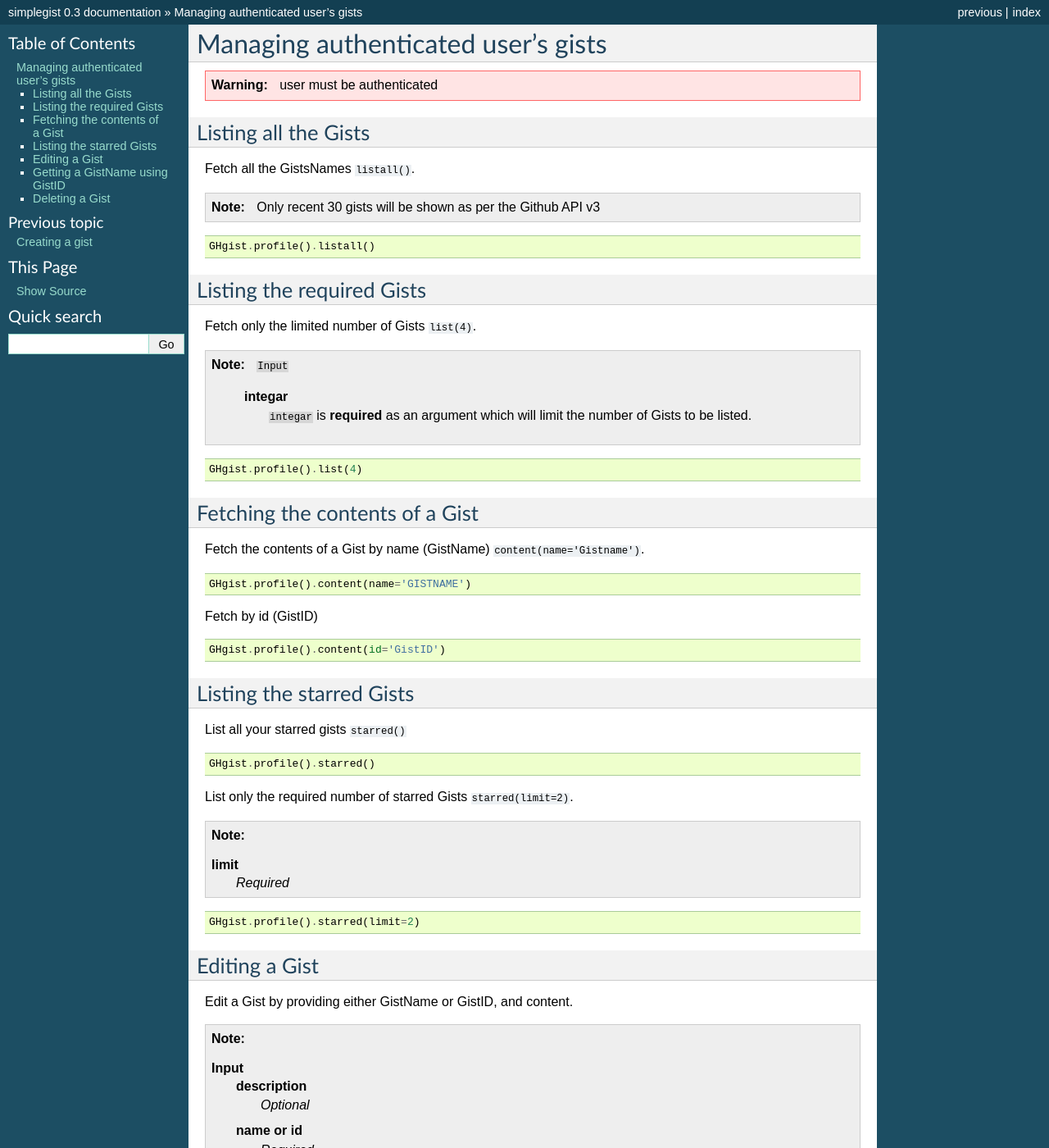
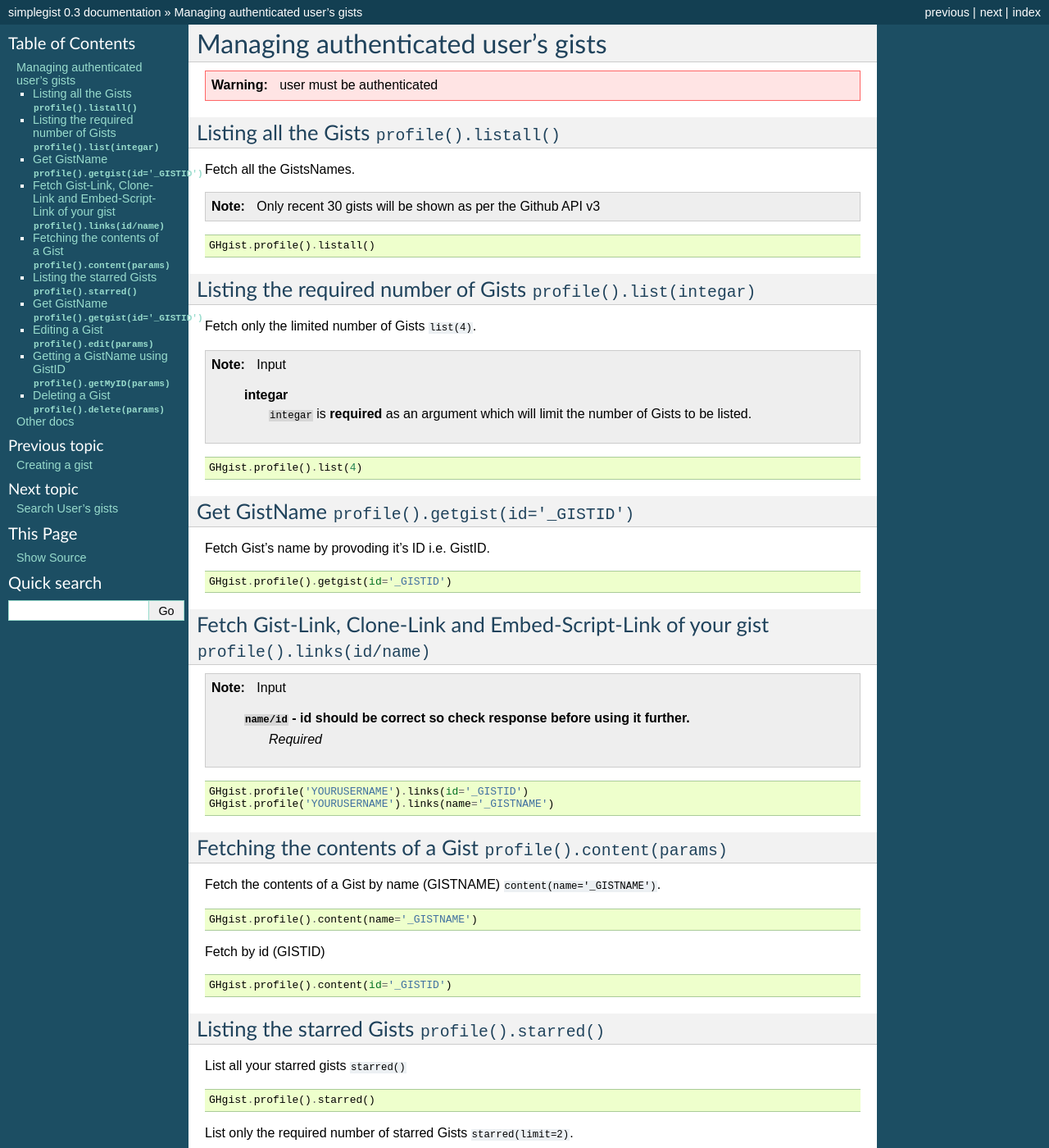
Before and after one commit to softvar/simplegist, a Sphinx documentation site: the page built from docs/manage.rst, in a window 1280 px wide and 1400 px high. Shown: the whole window at 82% size. Built offline with Sphinx 7.4.7, drawn with Linux system fonts in a browser that asks for light colours; pages that are not in the unit, such as notebooks, are missing from menus; some of the changed text lies outside the part shown.

Commit message:
redefined docs with full coverage

```diff
--- /dev/null
+++ b/docs/comments.rst
@@ -0,0 +1,120 @@
+GistAPI for Comments Section
+============================
+
+
+Listing all the comments on your Gists ``comments().listall(params)``
+---------------------------------------------------------------------
+
+List all the contents of comments made on a single Gist by providing the GistName/GistID and USERNAME if the gist is not yours.
+
+.. note::
+
+	Input
+		``user`` - for listing out the comments on a Gist of *some* user.
+			Optional
+
+Fetch all the comments on a Gist ``listall(name='*gistname*')`` ``listall(id='*gistid*')``.
+
+.. code-block:: python
+
+	# listing comments on your gist = *GISTNAME*
+	GHgist.comments().listall(name='GISTNAME')
+
+.. code-block:: python
+
+	# listing comments on a gist of user = *GITHUBUSERNAME*
+	GHgist.comments().listall(user='GITHUBUSERNAME', name='GISTNAME')
+
+Fetch a single comment on a Gist ``comments().get(params)``
+-----------------------------------------------------------
+
+Fetch any comment's contents just by providing it's GistName/GistID along with the CommentID.
+
+.. note::
+
+	Input
+
+		``name/id`` - GistName/GistID
+			*Required*
+		``commentid`` - commentid of a comment
+			*Required*
+
+.. code-block:: python
+
+	GHgist.comments().get(name='bootstrap-min.css', commentid='862438')
+
+Post/Create a comment on a Gist ``comments().create(params)``
+-------------------------------------------------------------
+
+Post a comment on a Gist providing GistName/GistID, BODY of Comment and USERNAME.
+Commenting on your own Gist doesn't require USERNAME as an argument.
+
+.. note::
+
+	Input
+
+		``name/id`` - GistName/GistID
+			*Required*
+		``body`` - contents of a comment to be posted
+			*Required*
+		``user`` - comment on a Github user's gist
+			*Optional* if commenting on your Gist only
+			*Required* if commenting on others Gist
+
+.. code-block:: python
+
+	# commenting on your own Gist with id='*GISTID*' and body='*CONTENTS_OF_COMMENT*'
+	GHgist.comments().create(id='5948962', body='hello')
+
+	# commenting on Github user = '*USERNAME*' with name='*GISTNAME*' with body='*CONTENTS_OF_COMMENT*'
+	GHgist.comments().create(user='caspyin',name='curl.md', body='very helpful')
+
+Edit a comment on a Gist ``comments().edit(params)``
+----------------------------------------------------
+
+Edit Body of any comment on a Gist by providing GistName/GistID, commentID, BODY to be edited and USERNAME (if the Gist is not yours).
+
+.. note::
+
+	Input
+		name/id - GistName/GistID
+			*Required*
+		commentid - commentid of a comment
+			*Required*
+		body - contents of a comment to be posted
+			*Required*
+		user - comment on a Github user's gist
+			*Optional* if commenting on your Gist only
+			*Required* if commenting on others Gist
+
+.. code-block:: python
+
+	GHgist.comments().edit(name='bootstrap-min.css', commentid='862438',body='heya! world')
+
+Delete a comment on a GIst ``comments().delete(params)``
+--------------------------------------------------------
+
+Delete any comment you have made on a Gist by provoding GistName/GistID along with commentID.
+
+.. warning::
+	user must be authenticated
+
+.. note::
+
+	Input
+		name/id - GistName/GistID
+			*Required*
+		commentid - commentid of a comment
+			*Required*
+
+.. code-block:: python
+
+	GHgist.comments().delete(name='bootstrap-min.css', commentid='862454')
+
+Other docs
+==========
+
+* :doc:`index`
+* :doc:`create`
+* :doc:`manage`
+* :doc:`searching`
--- a/docs/manage.rst
+++ b/docs/manage.rst
@@ -1,15 +1,15 @@
 Managing authenticated user's gists
-==================================
+===================================
 
 .. warning::
 
 	user must be authenticated
 
 
-Listing all the Gists
----------------------
+Listing all the Gists ``profile().listall()``
+---------------------------------------------
 
-Fetch all the GistsNames ``listall()``.
+Fetch all the GistsNames.
 
 .. note::
 
@@ -19,14 +19,14 @@ Fetch all the GistsNames ``listall()``.
 
 	GHgist.profile().listall()
 
-Listing the required Gists
---------------------------
+Listing the required number of Gists ``profile().list(integar)``
+----------------------------------------------------------------
 
 Fetch only the limited number of Gists ``list(4)``.
 
 .. note::
 
-	``Input``
+	Input
 
 		integar
 			``integar`` is **required** as an argument which will limit the number of Gists to be listed.
@@ -35,23 +35,47 @@ Fetch only the limited number of Gists ``list(4)``.
 
 	GHgist.profile().list(4)
 
-Fetching the contents of a Gist
--------------------------------
+Get GistName ``profile().getgist(id='_GISTID')``
+------------------------------------------------
 
-Fetch the contents of a Gist by name (GistName) ``content(name='Gistname')``.
+Fetch Gist's name by provoding it's ID i.e. GistID.
 
 .. code-block:: python
 
-	GHgist.profile().content(name='GISTNAME')
+	GHgist.profile().getgist(id='_GISTID')
 
-Fetch by id (GistID)
+Fetch Gist-Link, Clone-Link and Embed-Script-Link of your gist ``profile().links(id/name)``
+-------------------------------------------------------------------------------------------
+
+.. note::
+
+	Input
+
+		``name/id`` - id should be correct so check response before using 				 	  it further.
+			*Required*
 
 .. code-block:: python
 
-	GHgist.profile().content(id='GistID')
+	GHgist.profile('YOURUSERNAME').links(id='_GISTID')
+	GHgist.profile('YOURUSERNAME').links(name='_GISTNAME')
 
-Listing the starred Gists
--------------------------
+Fetching the contents of a Gist ``profile().content(params)``
+-------------------------------------------------------------
+
+Fetch the contents of a Gist by name (GISTNAME) ``content(name='_GISTNAME')``.
+
+.. code-block:: python
+
+	GHgist.profile().content(name='_GISTNAME')
+
+Fetch by id (GISTID)
+
+.. code-block:: python
+
+	GHgist.profile().content(id='_GISTID')
+
+Listing the starred Gists ``profile().starred()``
+-------------------------------------------------
 
 List all your starred gists ``starred()``
 
@@ -63,59 +87,77 @@ List only the required number of starred Gists ``starred(limit=2)``.
 
 .. note::
 
-	**limit**
+	``limit``
 		*Required*
 
 .. code-block:: python
 
 	GHgist.profile().starred(limit=2)
 
-Editing a Gist
---------------
+Get GistName ``profile().getgist(id='_GISTID')``
+------------------------------------------------
+
+Fetch any of your Gist's name by provoding it's ID i.e. GISTID.
+
+.. code-block:: python
+
+	GHgist.profile().getgist(id='_GistID')
+
+Editing a Gist ``profile().edit(params)``
+-----------------------------------------
 
 Edit a Gist by providing either GistName or GistID, and content.
 
 .. note::
 
 	Input
-		description
+
+		``description``
 			*Optional*
-		name or id
+		``name/id``
 			*Required*
-		content
+		``content``
 			*Required*
 
 
 .. code-block:: python
 
 	# with all the arguments
-	GHgist.profile().edit(description='NEW UPDATE',name='GISTNAME',content='MY UPDATED GIST ')
+	GHgist.profile().edit(description='_NEW_DESCRIPTION',name='_GISTNAME',content='_UPDATED_CONETNT_GOES_HERE')
 
 	# with required arguments
-	GHgist.profile().edit(id='GistID',content='MYUPDATED GIST ')
+	GHgist.profile().edit(id='_GISTID',content='_UPDATED_CONTENT_GOES_HERE')
 
-Getting a GistName using GistID
--------------------------------
+Getting a GistName using GistID ``profile().getMyID(params)``
+-------------------------------------------------------------
 
-Very useful in order to work hasslefree ``getMyID('YOUR_GIST_NAME')``.
+Very useful in order to work hasslefree ``getMyID('_YOUR_GIST_NAME')``.
 
 .. code-block:: python
 
-	GHgist.profile().getMyID('YOUR_GIST_NAME')
+	GHgist.profile().getMyID('_YOUR_GIST_NAME')
 
 
 
-Deleting a Gist
----------------
+Deleting a Gist ``profile().delete(params)``
+--------------------------------------------
 
-Delete a gist by providing either GistName or GistID ``delete(id='GistID')``.
+Delete a gist by providing either GistName or GistID ``delete(id='_GISTID')``.
 
 .. note::
 
 	Input
-		name or id
+		``name/id``
 			*Required*
 
 .. code-block:: python
 
-	Ghgist.profile().delete(id=':GistID')
+	GHgist.profile().delete(id='_GISTID')
+
+Other docs
+==========
+
+* :doc:`index`
+* :doc:`create`
+* :doc:`searching`
+* :doc:`comments`
--- /dev/null
+++ b/docs/searching.rst
@@ -0,0 +1,88 @@
+Search User's gists
+===================
+
+Listing all the Gists ``search('_USERNAME').listall()``
+-------------------------------------------------------
+
+Fetch all the GistsNames of a Github User.
+
+.. note::
+
+	Only recent 30 gists will be shown as per the Github API v3
+
+.. code-block:: python
+
+	GHgist.search('_USERNAME').listall()
+
+Listing the required number of Gists ``search('_USERNAME').list(integar)``
+--------------------------------------------------------------------------
+
+Fetch only the limited number of Gists.
+
+.. note::
+
+	Input
+
+		integar
+			``integar`` is **required** as an argument which will limit the number of Gists to be listed.
+
+.. code-block:: python
+
+	GHgist.search('_USERNAME').list(2)
+
+Fetching the contents of a Gist using GistName ``search('_USERNAME').content(params)``
+--------------------------------------------------------------------------------------
+
+Fetch the contents of a Gist by name (GistName).
+
+.. code-block:: python
+
+	GHgist.search('_USERNAME').content(name='_GISTNAME')
+
+Fetching the contents of any Gist using GistID ``search('').content(id='_GISTID')``
+-----------------------------------------------------------------------------------
+
+Fetch by id (GistID)
+
+.. code-block:: python
+
+	GHgist.search('').content(id='_GISTID')
+
+Fetch GistName ``search('').getgist(id='_GISTID')``
+---------------------------------------------------
+
+Fetch Gist's name by provoding it's ID i.e. GistID.
+
+.. code-block:: python
+
+	GHgist.search('').getgist(id='_GISTID')
+
+Fetch Gist-Link, Clone-Link and Embed-Script-Link of searched gist ``search('_USERNAME/EMPTY').links(id/name)``
+------------------------------------------------------------------------------------------------------------------------------
+
+It is very very useful and solves the dual purpose. Providing the username and a Gistname of that user not only provides the above mentioned Links but also let 'one' know about the GistID of that Gist.
+
+Moreover, this criteria can also be applied in finding 'one\'s' own Gist's GistID by providing Gistname.
+
+.. note::
+
+	Input
+
+		``name/id`` -
+					  if providing GistdID, Github-Username should be blank like 	search(''),links(id='_GISTID')
+					  if providing GistName, Github-Username is required like search('Github-User').links(name='THATUSERSGISTNAME')
+
+			*Required*
+
+.. code-block:: python
+
+	GHgist.search('').links(id='_GISTID')
+	GHgist.search('_USERNAME').links(name='_GISTNAME')
+
+Other docs
+==========
+
+* :doc:`index`
+* :doc:`create`
+* :doc:`manage`
+* :doc:`comments`
```
Also changed, not shown: README.rst (+5 -5 lines), docs/create.rst (+21 -11 lines), docs/index.rst (+34 -23 lines), 3 other files.
